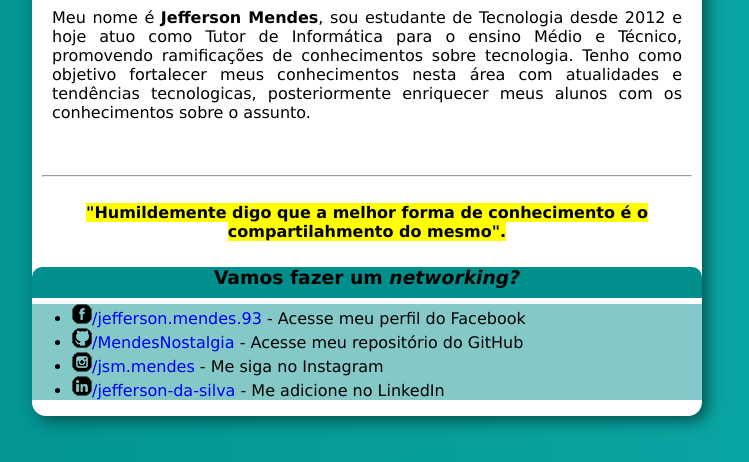
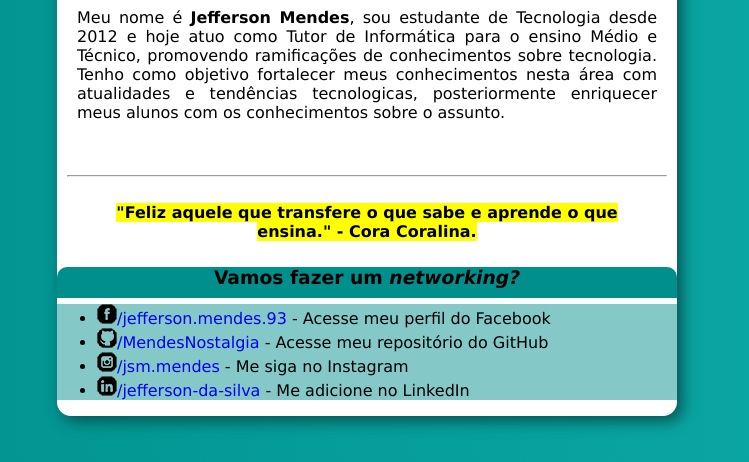
Before and after one commit to MendesNostalgia/whoIam, a plain HTML site: page index.html in a window 1280 px wide. Shown: the part 338-800 px from the top of the page, without its empty margins (273-1022 px from the left). Drawn offline with Linux system fonts and the light colour scheme.

Commit message:
coracoralina

```diff
--- a/index.html
+++ b/index.html
@@ -18,7 +18,7 @@
         <p>Meu nome é <strong>Jefferson Mendes</strong>, sou estudante de Tecnologia desde 2012 e hoje atuo como Tutor de Informática para o ensino Médio e Técnico, promovendo ramificações de conhecimentos sobre tecnologia. Tenho como objetivo fortalecer meus conhecimentos nesta área com atualidades e tendências tecnologicas, posteriormente enriquecer meus alunos com os conhecimentos sobre o assunto.</p>
         <br>
         <hr>
-         <p class="humilde"><mark>"Humildemente digo que a melhor forma de conhecimento é o compartilahmento do mesmo".</mark></p>
+         <p class="humilde"><mark>"Feliz aquele que transfere o que sabe e aprende o que ensina." - Cora Coralina.</mark></p>
         <hr>
         <h3 class="net">Vamos fazer um <em>networking?</em></h3>
         <div>
--- a/style.css
+++ b/style.css
@@ -24,7 +24,7 @@ main{
     background-color: white;
     border-radius: 14px;
     box-shadow: 5px 5px 15px rgb(6, 82, 81);
-    width: 650px;
+    width: 600px;
     padding: 10px;
     margin: auto;
     text-align: center;
```
